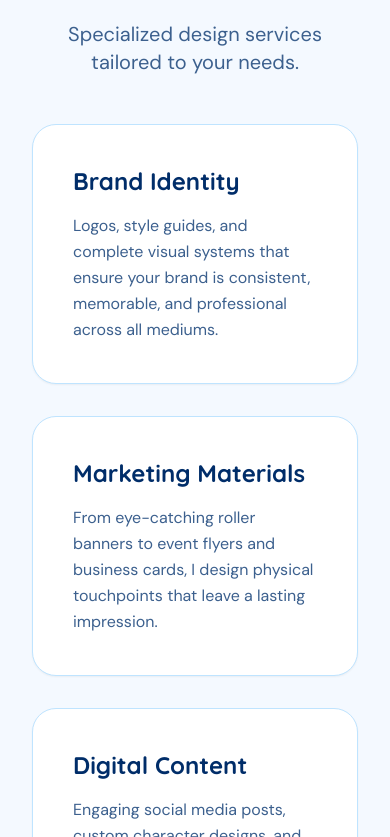
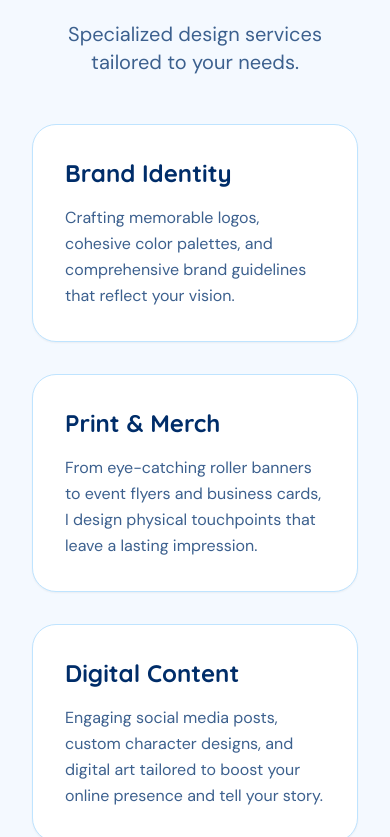
Before and after one commit to nadiahossny/nadiahossnyportfolio, a React (Vite) app: page /graphic-design in a window 390 px wide. Shown: the part 827-1664 px from the top of the page. Built offline with nearby package versions, Linux system fonts and the light colour scheme.

Commit message:
UI: Tweak padding on layout containers to give mobile screens a bit more breathing room

```diff
--- a/src/pages/Home.tsx
+++ b/src/pages/Home.tsx
@@ -388,7 +388,7 @@ export default function Home() {
           <motion.div initial="hidden" whileInView="visible" viewport={{ once: true }} variants={fadeUp}>
             <h2 className="text-4xl md:text-5xl font-display text-headline mb-4 font-bold" style={{ marginLeft: "-0.08em" }}>What you get when we work together</h2>
             <p className="text-xl text-bodytext font-light mb-12">The value beyond the pixels.</p>
-            <div className="grid grid-cols-1 md:grid-cols-2 gap-8 text-left bg-background p-12 rounded-3xl border border-cloud/30">
+            <div className="grid grid-cols-1 md:grid-cols-2 gap-8 text-left bg-background p-8 md:p-12 rounded-3xl border border-cloud/30">
               <div className="flex gap-4 items-start">
                 <CheckCircle2 className="w-6 h-6 text-cta shrink-0 mt-1" />
                 <div>
--- a/src/pages/Services.tsx
+++ b/src/pages/Services.tsx
@@ -139,19 +139,19 @@ export default function Services() {
               <p className="text-xl text-bodytext font-light">Specialized design services tailored to your needs.</p>
             </motion.div>
             <div className="grid grid-cols-1 md:grid-cols-3 gap-8">
-              <motion.div variants={fadeUp} initial="hidden" whileInView="visible" viewport={{ once: true, margin: "-100px" }} className="bg-white p-10 rounded-3xl border border-cloud shadow-sm hover:shadow-md transition-shadow">
+              <motion.div variants={fadeUp} initial="hidden" whileInView="visible" viewport={{ once: true, margin: "-100px" }} className="bg-white p-8 md:p-10 rounded-3xl border border-cloud shadow-sm hover:shadow-md transition-shadow">
                 <h3 className="text-2xl font-display font-bold text-headline mb-4">Brand Identity</h3>
                 <p className="text-base text-bodytext font-light leading-relaxed">
-                  Logos, style guides, and complete visual systems that ensure your brand is consistent, memorable, and professional across all mediums.
+                  Crafting memorable logos, cohesive color palettes, and comprehensive brand guidelines that reflect your vision.
                 </p>
               </motion.div>
-              <motion.div variants={fadeUp} initial="hidden" whileInView="visible" viewport={{ once: true, margin: "-100px" }} className="bg-white p-10 rounded-3xl border border-cloud shadow-sm hover:shadow-md transition-shadow">
-                <h3 className="text-2xl font-display font-bold text-headline mb-4">Marketing Materials</h3>
+              <motion.div variants={fadeUp} initial="hidden" whileInView="visible" viewport={{ once: true, margin: "-100px" }} className="bg-white p-8 md:p-10 rounded-3xl border border-cloud shadow-sm hover:shadow-md transition-shadow">
+                <h3 className="text-2xl font-display font-bold text-headline mb-4">Print & Merch</h3>
                 <p className="text-base text-bodytext font-light leading-relaxed">
                   From eye-catching roller banners to event flyers and business cards, I design physical touchpoints that leave a lasting impression.
                 </p>
               </motion.div>
-              <motion.div variants={fadeUp} initial="hidden" whileInView="visible" viewport={{ once: true, margin: "-100px" }} className="bg-white p-10 rounded-3xl border border-cloud shadow-sm hover:shadow-md transition-shadow">
+              <motion.div variants={fadeUp} initial="hidden" whileInView="visible" viewport={{ once: true, margin: "-100px" }} className="bg-white p-8 md:p-10 rounded-3xl border border-cloud shadow-sm hover:shadow-md transition-shadow">
                 <h3 className="text-2xl font-display font-bold text-headline mb-4">Digital Content</h3>
                 <p className="text-base text-bodytext font-light leading-relaxed">
                   Engaging social media posts, custom character designs, and digital art tailored to boost your online presence and tell your story.
```
Also changed, not shown: 1 other file (tests, documents, lock files or other folders).
